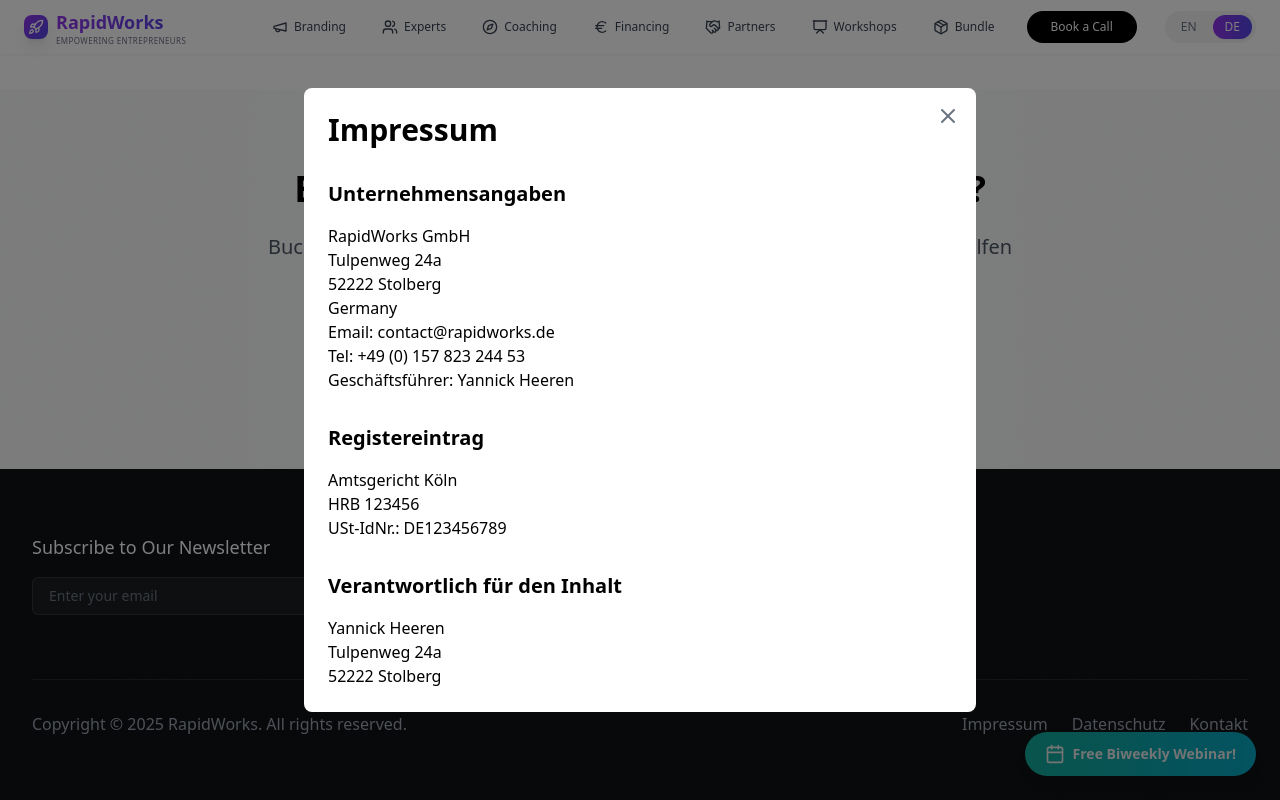
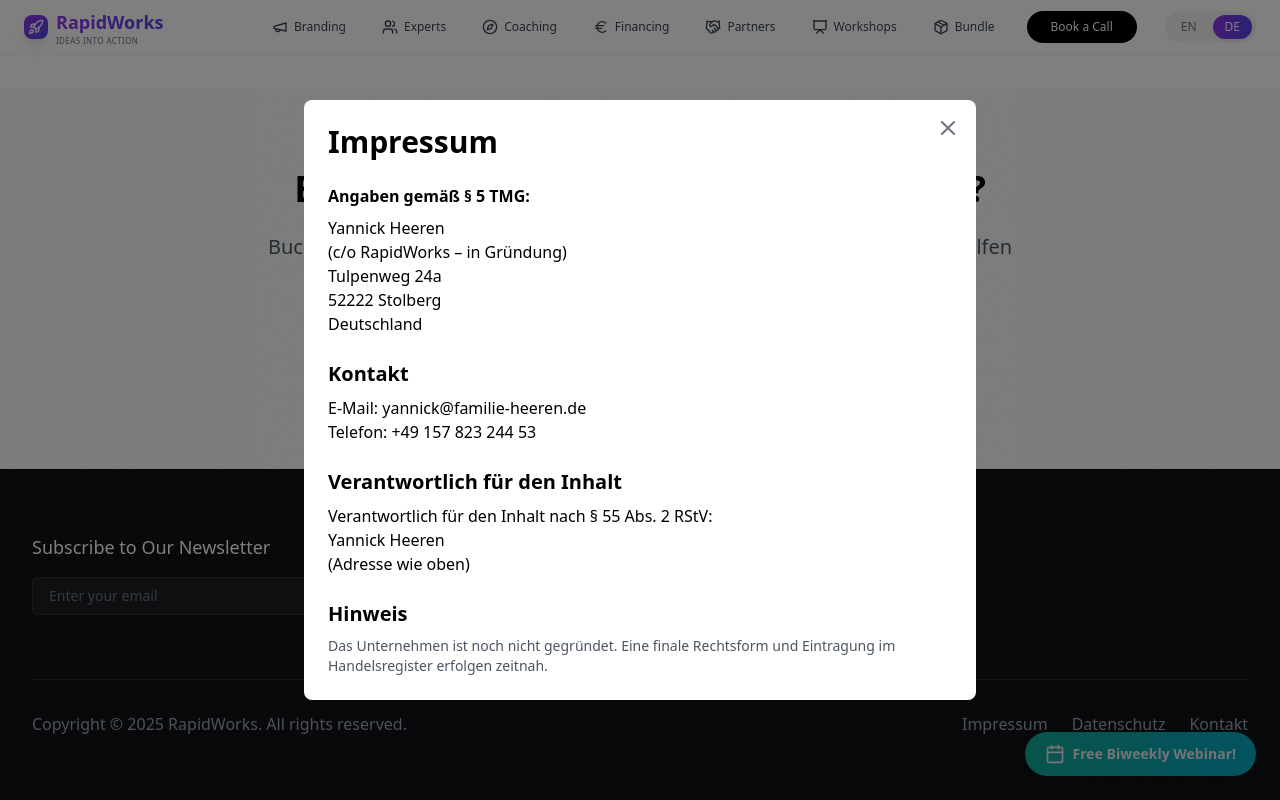
Before and after one commit to Rapid-Works/landingpage, a React (Create React App) app: page / in a window 1280 px wide. Both pictures are taken after a click on the button "Impressum". Shown: the part 5377-6177 px from the top of the page. Built offline with nearby package versions, Linux system fonts and the light colour scheme.

Commit message:
email for zoom + imprint

```diff
--- a/src/App.js
+++ b/src/App.js
@@ -180,28 +180,30 @@
     },
     impressum: {
       title: "Legal Notice",
+      accordingTo: "Information pursuant to § 5 TMG:",
       companyInfo: {
-        title: "Company Information",
-        name: "RapidWorks Agency GmbH",
-        street: "Innovationsstraße 42",
-        city: "50667 Köln",
+        title: "Contact Information",
+        name: "Yannick Heeren",
+        careOf: "(c/o RapidWorks – in foundation)",
+        street: "Tulpenweg 24a",
+        city: "52222 Stolberg",
         country: "Germany",
-        email: "contact@rapidworks.de",
-        phone: "+49 (0) 221 123456",
-        managing: "Managing Director",
-        managingName: "Max Mustermann",
       },
-      registration: {
-        title: "Registration",
-        court: "District Court Köln",
-        number: "HRB 123456",
-        vatId: "VAT ID: DE123456789",
+      contact: {
+        title: "Contact",
+        email: "Email: yannick@familie-heeren.de",
+        phone: "Phone: +49 157 823 244 53",
       },
       responsibility: {
         title: "Responsible for Content",
-        name: "Max Mustermann",
-        address: "Address same as above",
+        responsiblePerson: "Responsible for the content according to § 55 Abs. 2 RStV:",
+        name: "Yannick Heeren",
+        address: "(address as above)",
       },
+      note: {
+        title: "Note",
+        text: "The company has not yet been founded. A final legal form and entry in the commercial register will follow shortly."
+      }
     },
   },
   de: {
@@ -339,28 +341,30 @@
     },
     impressum: {
       title: "Impressum",
+      accordingTo: "Angaben gemäß § 5 TMG:",
       companyInfo: {
-        title: "Unternehmensangaben",
-        name: "RapidWorks Agency GmbH",
-        street: "Innovationsstraße 42",
-        city: "50667 Köln",
+        title: "Kontaktinformationen",
+        name: "Yannick Heeren",
+        careOf: "(c/o RapidWorks – in Gründung)",
+        street: "Tulpenweg 24a",
+        city: "52222 Stolberg",
         country: "Deutschland",
-        email: "contact@rapidworks.de",
-        phone: "+49 (0) 221 123456",
-        managing: "Geschäftsführer",
-        managingName: "Max Mustermann",
       },
-      registration: {
-        title: "Registereintrag",
-        court: "Amtsgericht Köln",
-        number: "HRB 123456",
-        vatId: "USt-IdNr.: DE123456789",
+      contact: {
+        title: "Kontakt",
+        email: "E-Mail: yannick@familie-heeren.de",
+        phone: "Telefon: +49 157 823 244 53",
       },
       responsibility: {
         title: "Verantwortlich für den Inhalt",
-        name: "Max Mustermann",
-        address: "Adresse wie oben",
+        responsiblePerson: "Verantwortlich für den Inhalt nach § 55 Abs. 2 RStV:",
+        name: "Yannick Heeren",
+        address: "(Adresse wie oben)",
       },
+      note: {
+        title: "Hinweis",
+        text: "Das Unternehmen ist noch nicht gegründet. Eine finale Rechtsform und Eintragung im Handelsregister erfolgen zeitnah."
+      }
     },
   },
 }
--- a/src/components/ImpressumModal.jsx
+++ b/src/components/ImpressumModal.jsx
@@ -23,32 +23,34 @@
             <X className="h-6 w-6" />
           </button>
           <section className="w-full">
-            <h2 className="text-3xl font-bold mb-8">{translate("impressum.title")}</h2>
+            <h2 className="text-3xl font-bold mb-6">{translate("impressum.title")}</h2>
 
-            <div className="space-y-8">
+            <div className="space-y-6">
               <div>
-                <h3 className="text-xl font-semibold mb-4">{translate("impressum.companyInfo.title")}</h3>
-                <p>RapidWorks GmbH</p>
-                <p>Tulpenweg 24a</p>
-                <p>52222 Stolberg</p>
-                <p>Germany</p>
-                <p>Email: contact@rapidworks.de</p>
-                <p>Tel: +49 (0) 157 823 244 53</p>
-                <p>{translate("impressum.companyInfo.managing")}: Yannick Heeren</p>
+                <p className="font-semibold mb-2">{translate("impressum.accordingTo")}</p>
+                <p>{translate("impressum.companyInfo.name")}</p>
+                <p>{translate("impressum.companyInfo.careOf")}</p>
+                <p>{translate("impressum.companyInfo.street")}</p>
+                <p>{translate("impressum.companyInfo.city")}</p>
+                <p>{translate("impressum.companyInfo.country")}</p>
               </div>
 
               <div>
-                <h3 className="text-xl font-semibold mb-4">{translate("impressum.registration.title")}</h3>
-                <p>{translate("impressum.registration.court")}</p>
-                <p>{translate("impressum.registration.number")}</p>
-                <p>{translate("impressum.registration.vatId")}</p>
+                <h3 className="text-xl font-semibold mb-2">{translate("impressum.contact.title")}</h3>
+                <p>{translate("impressum.contact.email")}</p>
+                <p>{translate("impressum.contact.phone")}</p>
               </div>
 
               <div>
-                <h3 className="text-xl font-semibold mb-4">{translate("impressum.responsibility.title")}</h3>
-                <p>Yannick Heeren</p>
-                <p>Tulpenweg 24a</p>
-                <p>52222 Stolberg</p>
+                <h3 className="text-xl font-semibold mb-2">{translate("impressum.responsibility.title")}</h3>
+                <p>{translate("impressum.responsibility.responsiblePerson")}</p>
+                <p>{translate("impressum.responsibility.name")}</p>
+                <p>{translate("impressum.responsibility.address")}</p>
+              </div>
+
+              <div>
+                <h3 className="text-xl font-semibold mb-2">{translate("impressum.note.title")}</h3>
+                <p className="text-sm text-gray-600">{translate("impressum.note.text")}</p>
               </div>
             </div>
           </section>
--- a/src/components/WebinarFAB.jsx
+++ b/src/components/WebinarFAB.jsx
@@ -1,31 +1,13 @@
 import { useState } from 'react';
 import { Calendar } from 'lucide-react';
-import WebinarModal from './WebinarModal'; // We'll create this next
+import WebinarModal from './WebinarModal';
+import { getNextWebinarDates } from '../utils/dateUtils';
 
 const WebinarFAB = () => {
   const [isModalOpen, setIsModalOpen] = useState(false);
 
-  // Calculate the next few webinar dates (biweekly starting April 25, 2025)
-  // This is a simplified calculation; a robust solution would use a date library
-  const getNextWebinarDates = () => {
-    const dates = [];
-    let currentDate = new Date('2025-04-25T10:00:00'); // Assuming 10:00 AM local time
-    const now = new Date();
-
-    // Find the first upcoming webinar date
-    while (currentDate < now) {
-      currentDate.setDate(currentDate.getDate() + 14);
-    }
-
-    // Add the next 3 upcoming dates
-    for (let i = 0; i < 3; i++) {
-      dates.push(new Date(currentDate));
-      currentDate.setDate(currentDate.getDate() + 14);
-    }
-    return dates;
-  };
-
-  const webinarDates = getNextWebinarDates();
+  // Call the imported function, requesting only 1 date now
+  const webinarDates = getNextWebinarDates(1);
 
   return (
     <>
--- a/src/components/new_landing_page.jsx
+++ b/src/components/new_landing_page.jsx
@@ -30,6 +30,7 @@
 import RapidWorksHeader from "./new_landing_page_header"
 import { LanguageContext as AppLanguageContext } from "../App"
 import WebinarModal from './WebinarModal'
+import { getNextWebinarDates } from '../utils/dateUtils'
 
 // Import custom images
 import YannickProfile from "../images/yannickprofile.png"
@@ -100,56 +101,8 @@
     setIsModalOpen(true)
   }
 
-  const getNextWebinarDates = (count = 5) => {
-    const dates = [];
-    const now = new Date(); // Current time
-
-    // --- Define Base Dates in UTC ---
-    // Exception: Wednesday, April 30th, 2025, 17:00 CEST (15:00 UTC)
-    const exceptionDate = new Date(Date.UTC(2025, 3, 30, 15, 0, 0)); // Month 3 is April
-
-    // Reference Thursday: May 15th, 2025, 17:00 CEST (15:00 UTC)
-    let nextThursday = new Date(Date.UTC(2025, 4, 15, 15, 0, 0)); // Month 4 is May
-
-    // Reference Saturday: May 17th, 2025, 10:00 CEST (08:00 UTC)
-    let nextSaturday = new Date(Date.UTC(2025, 4, 17, 8, 0, 0)); // Month 4 is May
-
-    // --- Add Exception if in Future ---
-    if (exceptionDate > now) {
-      dates.push(exceptionDate);
-    }
-
-    // --- Find First Relevant Thursday & Saturday After Now ---
-    // Adjust starting Thursdays/Saturdays until they are after 'now'
-    while (nextThursday <= now) {
-      nextThursday.setDate(nextThursday.getDate() + 14);
-    }
-    while (nextSaturday <= now) {
-      nextSaturday.setDate(nextSaturday.getDate() + 14);
-    }
-
-    // --- Generate Future Dates ---
-    // Keep adding Thursdays and Saturdays until we have enough dates
-    while (dates.length < count) {
-      // Add the next valid Thursday and Saturday
-      // We check again if they are truly after 'now' in case the first ones were calculated
-      // before the exception date but are still after 'now'.
-      if (nextThursday > now) dates.push(new Date(nextThursday));
-      if (nextSaturday > now) dates.push(new Date(nextSaturday));
-
-      // Calculate the next ones in the sequence
-      nextThursday.setDate(nextThursday.getDate() + 14);
-      nextSaturday.setDate(nextSaturday.getDate() + 14);
-
-      // Safety break if something goes wrong (shouldn't be needed)
-      if (dates.length > count + 5) break;
-    }
-
-    // --- Sort and Trim ---
-    dates.sort((a, b) => a - b); // Sort chronologically
-    return dates.slice(0, count); // Return the desired number of dates
-  };
-  const webinarDates = getNextWebinarDates();
+  // Call the imported function, requesting only 1 date
+  const webinarDates = getNextWebinarDates(1);
 
   const openWebinarModal = () => {
     setIsWebinarModalOpen(true);
@@ -185,7 +138,7 @@
           },
           {
             title: "They are either free or can be subsidized",
-            description: "Free: Rapid Answers, Rapid Financing. Fit for Future: Rapid Coaching. GTMG: Rapid Experts, Rapid Partners, Rapid Coaching, Rapid Workshops.",
+            description: "We know that in startups, every Euro invested must create 10 Euros in value. Therefore, we have designed all our services so that they can be subsidized through funding programs, or are completely free for you. We are happy to show you free of charge which subsidies are available to your startup and gladly support you with the application process.",
             icon: "Gift"
           },
           {
@@ -297,7 +250,7 @@
           },
           {
             title: "Sie sind entweder kostenlos oder können gefördert werden",
-            description: "Kostenlos: Rapid Answers, Rapid Financing. Fit for Future: Rapid Coaching. GTMG: Rapid Experts, Rapid Partners, Rapid Coaching, Rapid Workshops.",
+            description: "Wir wissen, dass in Startups jeder investierte Euro 10 Euro an Wert schaffen muss. Daher haben wir all unsere Services so ausgerichtet, dass sie durch Förderprogramme subventioniert werden können, oder gänzlich kostenfrei für dich sind. Wir zeigen dir gerne kostenfrei auf, welche Förderungen deinem Startup zustehen und unterstützen gerne bei der Beantragung.",
             icon: "Gift"
           },
           {
--- a/src/components/new_landing_page_header.jsx
+++ b/src/components/new_landing_page_header.jsx
@@ -138,7 +138,7 @@
                 RapidWorks
               </h1>
               <p className="text-[8px] text-gray-500 font-medium tracking-wider uppercase leading-tight">
-                EMPOWERING ENTREPRENEURS
+                IDEAS INTO ACTION
               </p>
             </div>
           </Link>
--- /dev/null
+++ b/src/utils/dateUtils.js
@@ -0,0 +1,50 @@
+export const getNextWebinarDates = (count = 5) => {
+  const dates = [];
+  const now = new Date(); // Current time
+
+  // --- Define Base Dates in UTC ---
+  // Exception: Wednesday, April 30th, 2025, 17:00 CEST (15:00 UTC)
+  const exceptionDate = new Date(Date.UTC(2025, 3, 30, 15, 0, 0)); // Month 3 is April
+
+  // Reference Thursday: May 15th, 2025, 17:00 CEST (15:00 UTC)
+  let nextThursday = new Date(Date.UTC(2025, 4, 15, 15, 0, 0)); // Month 4 is May
+
+  // Reference Saturday: May 17th, 2025, 10:00 CEST (08:00 UTC)
+  let nextSaturday = new Date(Date.UTC(2025, 4, 17, 8, 0, 0)); // Month 4 is May
+
+  // --- Add Exception if in Future ---
+  if (exceptionDate > now) {
+    dates.push(exceptionDate);
+  }
+
+  // --- Find First Relevant Thursday & Saturday After Now ---
+  // Adjust starting Thursdays/Saturdays until they are after 'now'
+  while (nextThursday <= now) {
+    nextThursday.setDate(nextThursday.getDate() + 14);
+  }
+  while (nextSaturday <= now) {
+    nextSaturday.setDate(nextSaturday.getDate() + 14);
+  }
+
+  // --- Generate Future Dates ---
+  // Keep adding Thursdays and Saturdays until we have enough dates
+  while (dates.length < count) {
+    // Add the next valid Thursday and Saturday
+    // We check again if they are truly after 'now' in case the first ones were calculated
+    // before the exception date but are still after 'now'.
+    if (nextThursday > now) dates.push(new Date(nextThursday));
+    if (nextSaturday > now && dates.length < count) dates.push(new Date(nextSaturday)); // Avoid adding extra if count reached
+
+    // Calculate the next ones in the sequence
+    nextThursday.setDate(nextThursday.getDate() + 14);
+    nextSaturday.setDate(nextSaturday.getDate() + 14);
+
+    // Safety break if something goes wrong (shouldn't be needed)
+    // Increased check slightly to allow generating enough candidates
+    if (dates.length > count + 10) break;
+  }
+
+  // --- Sort and Trim ---
+  dates.sort((a, b) => a - b); // Sort chronologically
+  return dates.slice(0, count); // Return the desired number of dates
+};
```
